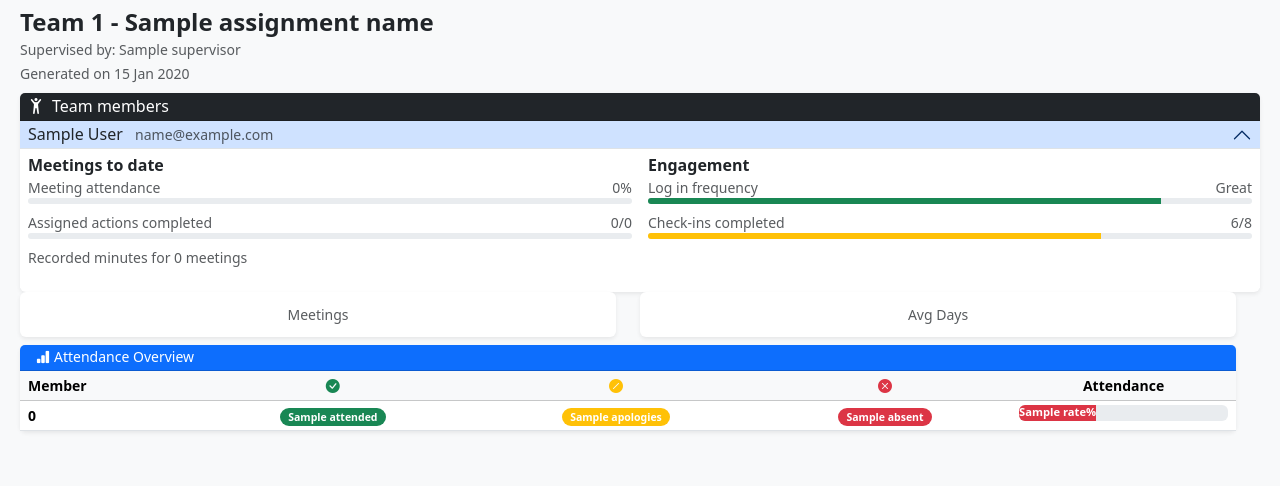
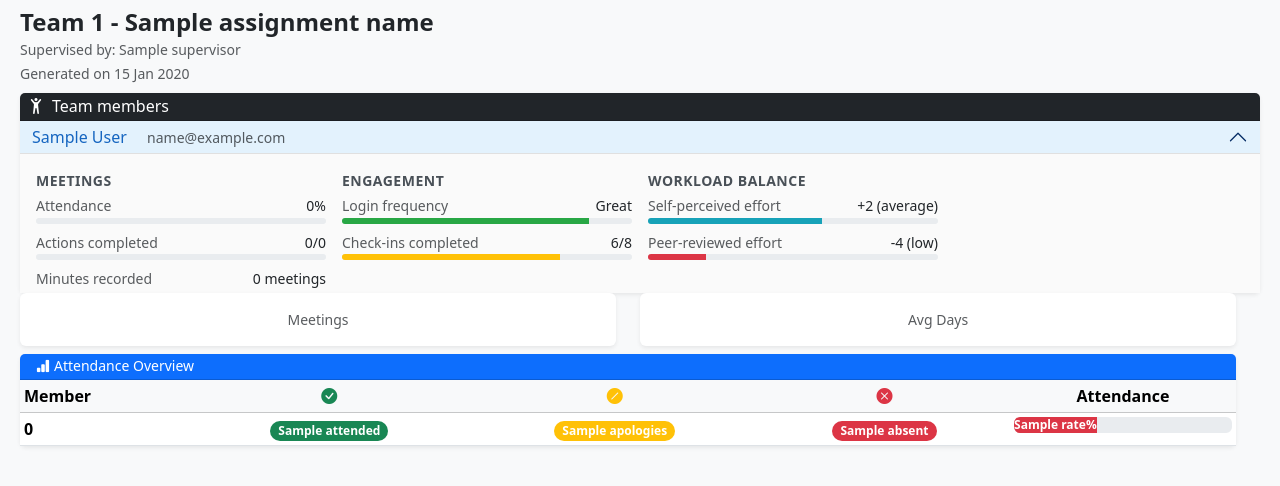
Before and after one commit to samuelkitson/group-coursework, a Node server app: template api/views/reports/team.ejs in a window 1280 px wide, after a click that opens the changed part. Shown: the top 486 px of the page. Run offline with Node 20, Linux system fonts and the light colour scheme; tables that the repository leaves empty hold one stand-in row (values such as "Sample post"); the template is opened without the code that fills it: values that come from a table or form of the project are taken from there, most other values are stand-ins (such as "Sample title", 1, 10 or a date in 2020); some libraries are stand-ins or nearby versions.

Commit message:
Improve styling of reports

```diff
--- /dev/null
+++ b/api/views/partials/reportstyle.ejs
@@ -0,0 +1,94 @@
+<style>
+  @media print {
+    .container-fluid { max-width: 100% !important; }
+    .card { break-inside: avoid; }
+    .shadow-sm { box-shadow: none !important; }
+    .bg-light { background-color: white !important; }
+    .collapse.print-show {
+      display: block !important;
+      height: auto !important;
+      visibility: visible !important;
+    }
+    .accordion-button::after { display: none !important; }
+
+    .new-page-after {
+      break-after: page;
+      margin-top: 1em;
+    }
+
+    .accordion-item:not(:first-child) {
+      break-before: page;
+    }
+
+    .progress-bar, .progress {
+      -webkit-print-color-adjust: exact !important;
+      print-color-adjust: exact !important;
+    }
+  }
+
+  .accordion-button {
+    background: white;
+    border: none;
+    padding: 0.25rem 0.75rem;
+    font-weight: 500;
+  }
+
+  .accordion-button:not(.collapsed) {
+    background: #e3f2fd !important;
+    color: #1565c0;
+    box-shadow: none;
+  }
+
+  .accordion-body {
+    background: #fafafa;
+    border-top: 1px solid #e0e0e0;
+  }
+
+  .progress.compact-progress {
+    height: 6px;
+    border-radius: 3px;
+  }
+
+  .progress-green { background: #28a745; }
+  .progress-blue { background: #17a2b8; }
+  .progress-yellow { background: #ffc107; }
+  .progress-red { background: #dc3545; }
+
+  .comment-item {
+    background: white;
+    border-left: 3px solid #dee2e6;
+    padding: 0.5rem 0.75rem;
+    margin-bottom: 0.5rem;
+    border-radius: 0 0.25rem 0.25rem 0;
+  }
+
+  .section-title {
+    font-weight: 600;
+    color: #495057;
+    margin-top: 0.75rem;
+    margin-bottom: 0.25rem;
+    font-size: 0.875rem;
+    text-transform: uppercase;
+    letter-spacing: 0.5px;
+  }
+
+  .metric-row {
+    margin-bottom: 0.5rem;
+  }
+
+  .metric-row > .progress {
+    margin-top: 0.1rem;
+  }
+
+  .metric-row:last-child {
+    margin-bottom: 0rem;
+  }
+
+  .comment-item > .comment-text::before {
+    content: open-quote;
+  }
+
+  .comment-item > .comment-text::after {
+    content: close-quote;
+  }
+</style>
--- a/api/views/reports/team.ejs
+++ b/api/views/reports/team.ejs
@@ -2,89 +2,8 @@
 <html lang="en">
 <head>
   <title>Team <%= teamNumber %> - <%= assignmentName %> (progress report)</title>
-  <%- include('../partials/head'); %>
-  <style>
-    @media print {
-      .container-fluid { max-width: 100% !important; }
-      .card { break-inside: avoid; }
-      .table { break-inside: avoid; }
-      .shadow-sm { box-shadow: none !important; }
-      .bg-light { background-color: white !important; }
-      .display-5 { font-size: 2rem !important; }
-      .btn, .badge { -webkit-print-color-adjust: exact; }
-
-      .collapse.print-show {
-        display: block !important;
-        height: auto !important;
-        visibility: visible !important;
-      }
-
-      .accordion-button::after {
-        display: none !important;
-      }
-
-      .accordion-collapse.print-show {
-        display: block !important;
-        height: auto !important;
-        visibility: visible !important;
-      }
-
-      .accordion-button.collapsed {
-        background-color: #f8f9fa !important;
-      }
-
-      .progress-bar, .progress {
-        -webkit-print-color-adjust: exact;
-        print-color-adjust: exact;
-      }
-
-      .progress {
-        background-color: #e9ecef !important;
-      }
-
-      .new-page-after {
-        break-after: page;
-        margin-top: 1em;
-      }
-    }
-
-    .compact-metric {
-      padding: 0.75rem !important;
-    }
-
-    .compact-table td, .compact-table th {
-      padding: 0.25rem 0.5rem !important;
-      font-size: 0.875rem;
-    }
-
-    .team-member-item {
-      padding: 0.25rem 0;
-      border-bottom: 1px solid #e9ecef;
-    }
-
-    .team-member-item:last-child {
-      border-bottom: none;
-    }
-
-    .progress-sm {
-      height: 16px !important;
-      font-size: 0.7rem;
-    }
-
-    .fake-bullet-point::before {
-      content: "• ";
-    }
-
-    .review-comment::before {
-      content: open-quote;
-    }
-
-    .review-comment::after {
-      content: close-quote;
-    }
-
-    .skill-bar { height: 6px; border-radius: 3px; }
-  </style>
+  <%- include("../partials/bootstraphead"); %>
+  <%- include("../partials/reportstyle"); %>
 </head>
 <body class="bg-light p-2">
   <div class="container-fluid">
@@ -116,33 +35,32 @@
             <h6 class="mb-0"><i class="bi bi-person-arms-up ms-1 me-2"></i>Team members</h6>
           </div>
 
-          <div class="card-body p-0 pb-1">
+          <div class="card-body p-0">
             <div class="accordion accordion-flush" id="studentAccordion">
               <% teamMembers.forEach(function(member, index) { %>
-                <div class="accordion-item new-page-after student-details-item">
-                  <h2 class="accordion-header" id="heading<%= index %>">
-                    <button class="accordion-button collapsed py-1 px-2" type="button" data-bs-toggle="collapse" data-bs-target="#collapse<%= index %>" aria-expanded="false" aria-controls="collapse<%= index %>">
+                <div class="accordion-item">
+                  <div class="accordion-header" id="heading<%= index %>">
+                    <button class="accordion-button collapsed" type="button" data-bs-toggle="collapse" data-bs-target="#collapse<%= index %>">
                       <div>
-                        <span class="text-dark"><%= member.displayName %></span>
-                        <small class="text-muted ms-2"><%= member.email %></small>
+                        <span class="fw-medium"><%= member.displayName %></span>
+                        <small class="text-muted ms-3"><%= member.email %></small>
                       </div>
                     </button>
-                  </h2>
-                  <div id="collapse<%= index %>" class="accordion-collapse collapse print-show" aria-labelledby="heading<%= index %>" data-bs-parent="#studentAccordion">
-                    <div class="accordion-body py-1 px-2">
-                      <div class="row gx-3">
+                  </div>
+
+                  <div id="collapse<%= index %>" class="accordion-collapse collapse print-show" data-bs-parent="#studentAccordion">
+                    <div class="accordion-body px-3 py-1">
+                      <div class="row d-flex gx-3 gy-2">
                         <!-- Attendance Summary -->
-                        <div class="col-sm-6 col-12 mb-2">
-                          <div class="fw-semibold text-dark">Meetings to date</div>
                         <%
                           const attendanceRate = attendance[member.displayName]?.rate ?? 0;
                           let attendanceBarColour = "";
                           if (attendanceRate <= 50) {
-                              attendanceBarColour = "bg-danger";
+                            attendanceBarColour = "progress-red";
                           } else if (attendanceRate <= 80) {
-                              attendanceBarColour = "bg-warning";
+                            attendanceBarColour = "progress-yellow";
                           } else {
-                              attendanceBarColour = "bg-success";
+                            attendanceBarColour = "progress-green";
                           }
 
                           const minutesRecorded = minuteTakers[member.displayName] ?? 0;
@@ -151,82 +69,96 @@
                           const actionsCount = actionOwners[member.displayName]?.total ?? 0;
                           let actionBarColour = "";
                           if (actionRate <= 40) {
-                              actionBarColour = "bg-danger";
+                            actionBarColour = "progress-red";
                           } else if (actionRate <= 70) {
-                              actionBarColour = "bg-warning";
+                            actionBarColour = "progress-yellow";
                           } else {
-                              actionBarColour = "bg-success";
+                            actionBarColour = "progress-green";
                           }
                         %>
-                          <div class="mb-2">
+                        <div class="col-12 col-sm-6 col-xl-3 d-flex">
+                          <div class="metric-card flex-fill">
+                            <div class="section-title">Meetings</div>
+
+                            <div class="metric-row">
                               <div class="d-flex justify-content-between align-items-center">
-                              <span class="small text-muted">Meeting attendance</span>
-                              <span class="small fw-medium d-flex align-items-center text-muted"><%= attendanceRate %>%</span>
+                                <span class="small text-muted">Attendance</span>
+                                <span class="small fw-medium"><%= attendanceRate %>%</span>
                               </div>
-                            <div class="progress skill-bar">
-                              <div class="progress-bar bg-primary <%= attendanceBarColour %>" style="width: <%= attendanceRate %>%;"></div>
+                              <div class="progress compact-progress">
+                                <div class="progress-bar <%= attendanceBarColour %>" style="width: <%= attendanceRate %>%"></div>
                               </div>
                             </div>
-                          <div class="mb-2">
+
+                            <div class="metric-row">
                               <div class="d-flex justify-content-between align-items-center">
-                              <span class="small text-muted">Assigned actions completed</span>
-                              <span class="small fw-medium d-flex align-items-center text-muted"><%= actionOwners[member.displayName]?.complete ?? 0 %>/<%= actionOwners[member.displayName]?.total ?? 0%></span>
+                                <span class="small text-muted">Actions completed</span>
+                                <span class="small fw-medium"><%= actionOwners[member.displayName]?.complete ?? 0 %>/<%= actionOwners[member.displayName]?.total ?? 0%></span>
                               </div>
-                            <div class="progress skill-bar">
-                              <div class="progress-bar bg-primary <%= actionBarColour %>" style="width: <%= actionRate %>%;"></div>
+                              <div class="progress compact-progress">
+                                <div class="progress-bar <%= actionBarColour %>" style="width: <%= actionRate %>%"></div>
                               </div>
                             </div>
-                          <div class="mb-2 small text-muted">
-                            Recorded minutes for <span class="fw-medium"><%= minutesRecorded %></span> meeting<% if (minutesRecorded !== 1) { %>s<% } %>
+
+                            <div class="metric-row">
+                              <div class="d-flex justify-content-between align-items-center">
+                                <span class="small text-muted">Minutes recorded</span>
+                                <span class="small fw-medium"><%= minutesRecorded %> meeting<% if (minutesRecorded !== 1) { %>s<% } %></span>
+                              </div>
+                            </div>
                           </div>
                         </div>
 
                         <!-- Skills Summary -->
                         <% if (typeof skillRatings !== "undefined") { %>
-                        <div class="col-sm-6 col-12 mb-2">
-                          <div class="fw-semibold text-dark">Skills (rated by peers)</div>
+                        <div class="col-12 col-sm-6 col-xl-3 d-flex">
+                          <div class="metric-card flex-fill">
+                            <div class="section-title">Skills (rated by peers)</div>
+
                             <% Object.entries(skillRatings[member.displayName] ?? {}).forEach(([skill, value]) => { %>
                             <%
                               const rating = parseFloat(value);
-                              const widthPercentage = ((rating - 0.75) / 4.25) * 100;
-                              let barColourClass = "";
+                              const skillWidth = ((rating - 0.75) / 4.25) * 100;
+                              let skillBarColour = "";
 
                               if (rating <= 2) {
-                                barColourClass = "bg-danger";
+                                skillBarColour = "progress-red";
                               } else if (rating <= 3.5) {
-                                barColourClass = "bg-warning";
+                                skillBarColour = "progress-yellow";
                               } else {
-                                barColourClass = "bg-success";
+                                skillBarColour = "progress-green";
                               }
                             %>
-                            <div class="mb-2">
+                            <div class="metric-row">
                               <div class="d-flex justify-content-between align-items-center">
                                 <span class="small text-muted"><%= skill %></span>
-                                <span class="small fw-medium d-flex align-items-center text-muted"><%= value %> <i class="bi bi-star-fill small ms-1"></i></span>
+                                <span class="small fw-medium"><%= rating %>%</span>
                               </div>
-                              <div class="progress skill-bar">
-                                <div class="progress-bar bg-primary <%= barColourClass %>" style="width: <%= widthPercentage %>%;"></div>
+                              <div class="progress compact-progress">
+                                <div class="progress-bar <%= skillBarColour %>" style="width: <%= skillWidth %>%"></div>
                               </div>
                             </div>
-                          <% }) %>
+                            <% }); %>
+                          </div>
                         </div>
                         <% } %>
 
                         <!-- Engagement Summary -->
-                        <div class="col-sm-6 col-12 mb-2">
-                          <div class="fw-semibold text-dark">Engagement</div>
+                        <div class="col-12 col-sm-6 col-xl-3 d-flex">
+                          <div class="metric-card flex-fill">
+                            <div class="section-title">Engagement</div>
                             <%
                               const engagementRate = 85;
                               let engagementBarColour = "";
                               let engagementLabel = "Good";
                               if (engagementRate <= 50) {
-                              engagementBarColour = "bg-danger";
+                                engagementBarColour = "progress-red";
                                 engagementLabel = "Poor";
                               } else if (engagementRate <= 80) {
-                              engagementBarColour = "bg-warning";
+                                engagementBarColour = "progress-yellow";
                                 engagementLabel = "Average";
                               } else {
-                              engagementBarColour = "bg-success";
+                                engagementBarColour = "progress-green";
                                 engagementLabel = "Great";
                               }
 
@@ -235,29 +167,58 @@
                               const checkinRate = Math.round(checkinsCompleted / checkinsTotal * 100) ?? 0;
                               let checkinBarColour = "";
                               if (checkinRate <= 50) {
-                              checkinBarColour = "bg-danger";
+                                checkinBarColour = "progress-red";
                               } else if (checkinRate <= 90) {
-                              checkinBarColour = "bg-warning";
+                                checkinBarColour = "progress-yellow";
                               } else {
-                              checkinBarColour = "bg-success";
+                                checkinBarColour = "progress-green";
                               }
                             %>
-                          <div class="mb-2">
+
+                            <div class="metric-row">
                               <div class="d-flex justify-content-between align-items-center">
-                              <span class="small text-muted">Log in frequency</span>
-                              <span class="small fw-medium d-flex align-items-center text-muted"><%= engagementLabel %></span>
+                                <span class="small text-muted">Login frequency</span>
+                                <span class="small fw-medium"><%= engagementLabel %></span>
                               </div>
-                            <div class="progress skill-bar">
-                              <div class="progress-bar bg-primary <%= engagementBarColour %>" style="width: <%= engagementRate %>%;"></div>
+                              <div class="progress compact-progress">
+                                <div class="progress-bar <%= engagementBarColour %>" style="width: <%= engagementRate %>%"></div>
                               </div>
                             </div>
-                          <div class="mb-2">
+
+                            <div class="metric-row">
                               <div class="d-flex justify-content-between align-items-center">
                                 <span class="small text-muted">Check-ins completed</span>
-                              <span class="small fw-medium d-flex align-items-center text-muted"><%= checkinsCompleted %>/<%= checkinsTotal %></span>
+                                <span class="small fw-medium"><%= checkinsCompleted %>/<%= checkinsTotal %></span>
                               </div>
-                            <div class="progress skill-bar">
-                              <div class="progress-bar bg-primary <%= checkinBarColour %>" style="width: <%= checkinRate %>%;"></div>
+                              <div class="progress compact-progress">
+                                <div class="progress-bar <%= checkinBarColour %>" style="width: <%= checkinRate %>%"></div>
+                              </div>
+                            </div>
+                          </div>
+                        </div>
+
+                        <!-- Workload balance summary -->
+                        <div class="col-12 col-sm-6 col-xl-3 d-flex">
+                          <div class="metric-card flex-fill">
+                            <div class="section-title">Workload balance</div>
+                            <div class="metric-row">
+                              <div class="d-flex justify-content-between align-items-center">
+                                <span class="small text-muted">Self-perceived effort</span>
+                                <span class="small fw-medium">+2 (average)</span>
+                              </div>
+                              <div class="progress compact-progress">
+                                <div class="progress-bar progress-blue" style="width: 60%"></div>
+                              </div>
+                            </div>
+
+                            <div class="metric-row">
+                              <div class="d-flex justify-content-between align-items-center">
+                                <span class="small text-muted">Peer-reviewed effort</span>
+                                <span class="small fw-medium">-4 (low)</span>
+                              </div>
+                              <div class="progress compact-progress">
+                                <div class="progress-bar progress-red" style="width: 20%"></div>
+                              </div>
                             </div>
                           </div>
                         </div>
@@ -265,17 +226,18 @@
 
                       <!-- Peer review comments -->
                       <% if (typeof reviewComments !== "undefined") { %>
-                      <div class="mt-2">
-                        <div class="fw-semibold text-dark">Peer review comments</div>
+                      <div class="mt-3">
+                        <div class="section-title">Peer review comments</div>
                         <% if ((reviewComments[member.displayName] ?? []).length > 0) { %>
                           <% reviewComments[member.displayName].forEach(function(comment, index) { %>
-                          <div class="mb-2 small">
-                            <span class="text-dark review-comment"><%= comment.comment || "[Comment removed]" %></span>
-                            <span class="text-muted ms-1">- <%= comment.by %></span>
-                            <%= comment.originalComment %>
+                          <div class="comment-item">
+                            <div class="small comment-text"><%= comment.comment || "[Comment removed]" %></div>
+                            <div class="text-muted small">
+                              — <%= comment.by %>
                               <% if (comment.moderated) { %>
                                 <span class="text-danger ms-1"><i class="bi bi-exclamation-triangle"></i> Moderated</span>
                               <% } %>
+                            </div>
                           </div>
                           <% }); %>
                         <% } else { %>
```
Also changed, not shown: api/views/partials/bootstraphead.ejs (renamed from api/views/partials/head.ejs). Lines whose indentation alone changed are shown as unchanged.
